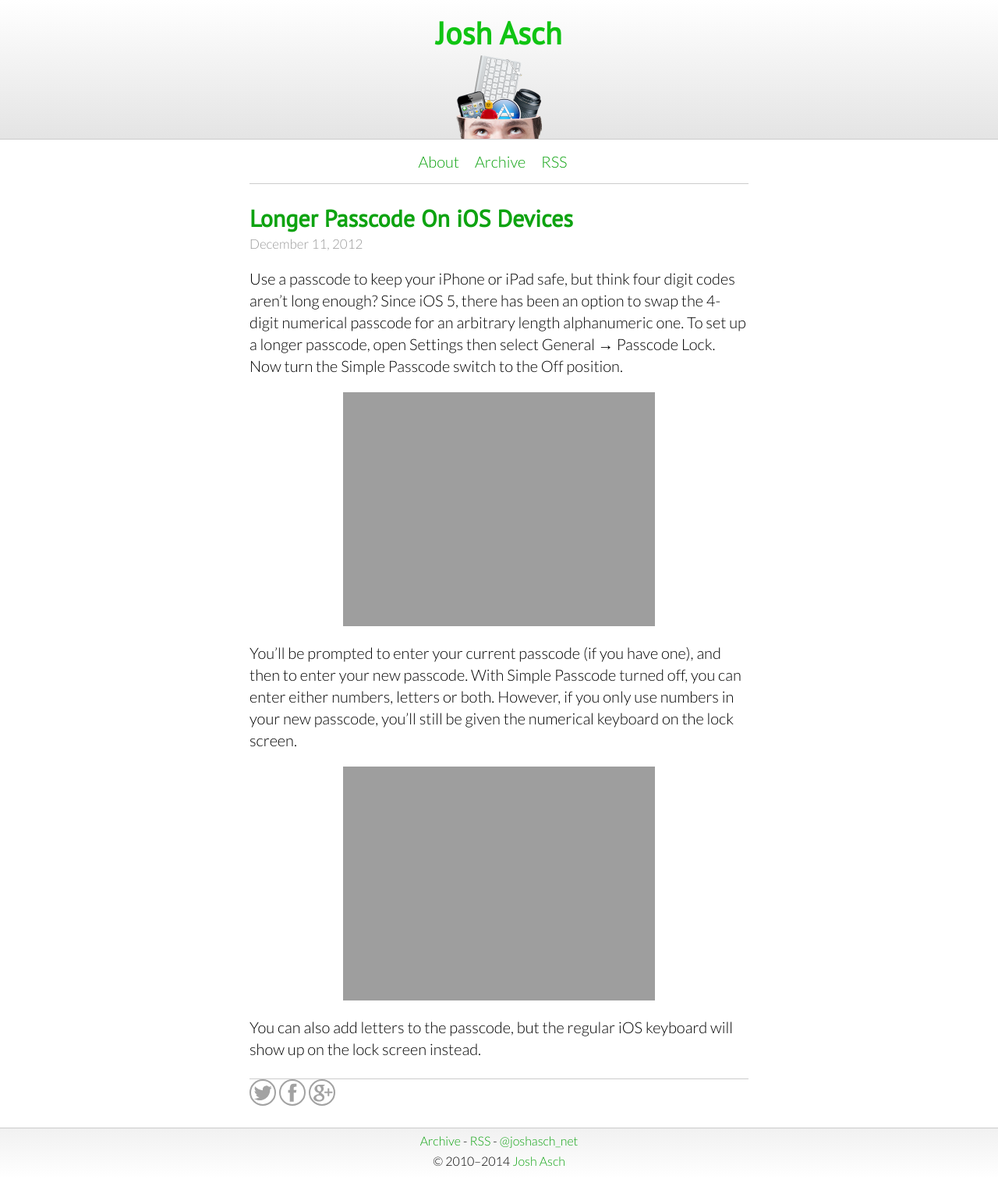
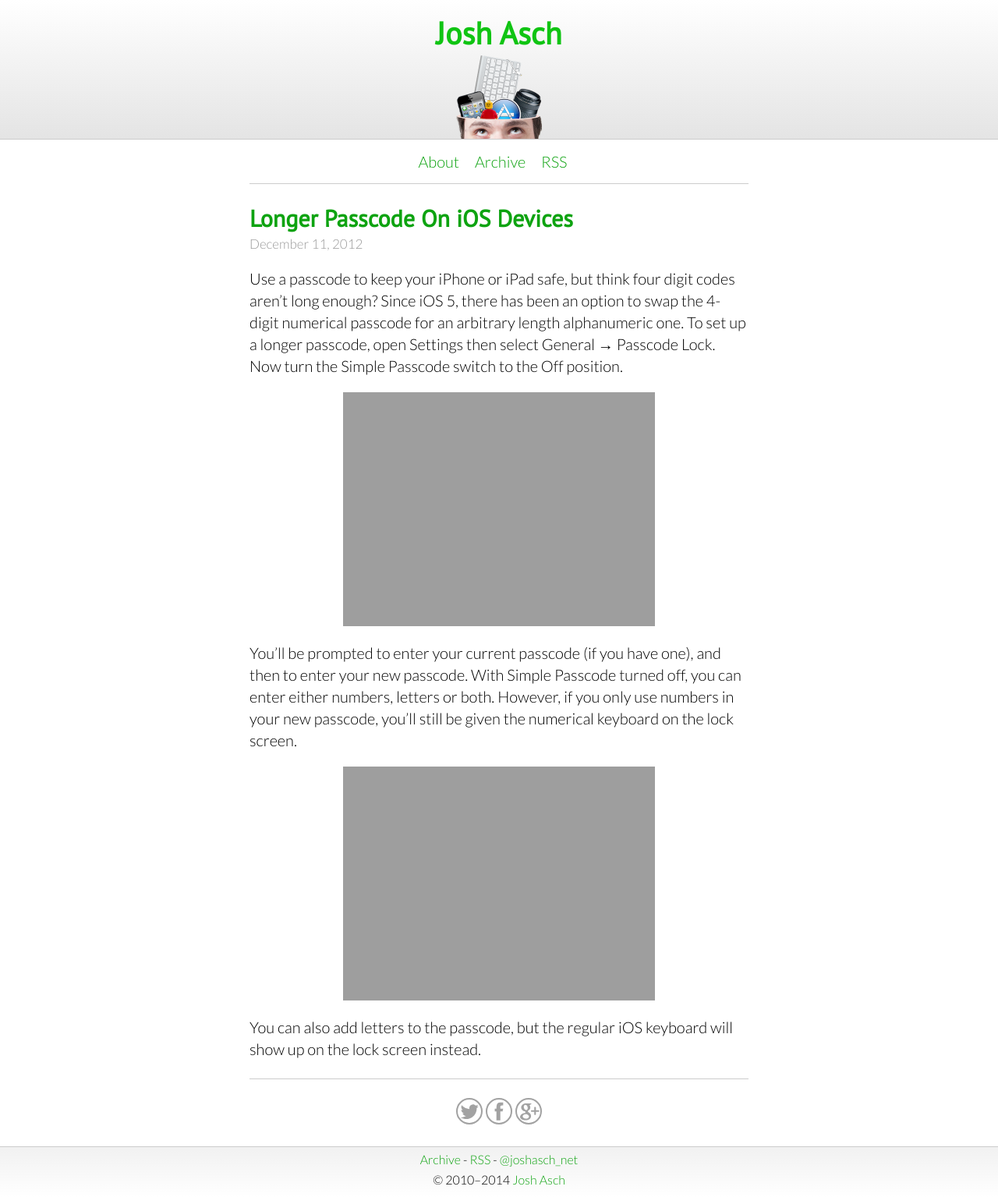
Before and after one commit to jobbogamer/jobbogamer.github.io, a Jekyll site: the page built from _posts/2012-12-11-longer-passcode-on-ios.md, in a window 1280 px wide. Shown: the whole page at 78% size. Built offline with Jekyll 4.4.1, drawn with Linux system fonts in a browser that asks for light colours; Markdown is read by kramdown in place of the engine named in the settings; before the commit the page ends 1511 px from its top, so only the background shows below that.

Commit message:
Layout for sharing at bottom of posts

```diff
--- a/css/main.css
+++ b/css/main.css
@@ -164,7 +164,11 @@
 /*
 /*****************************************************************************/
 
-
+div.share {
+	text-align: center;
+	width: 640px;
+	margin: 24px auto 0 auto;
+}
 
 /*****************************************************************************/
 /*
```
